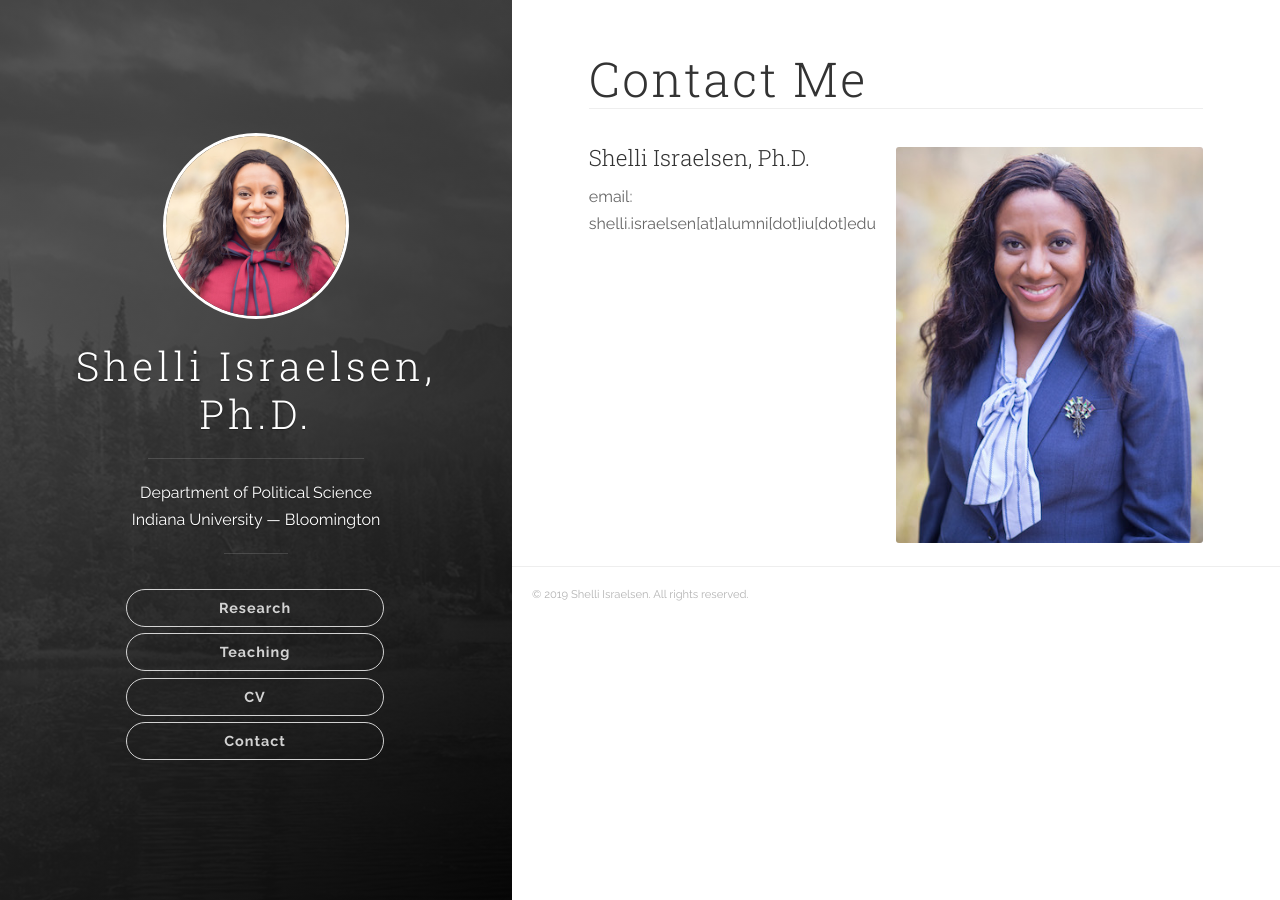
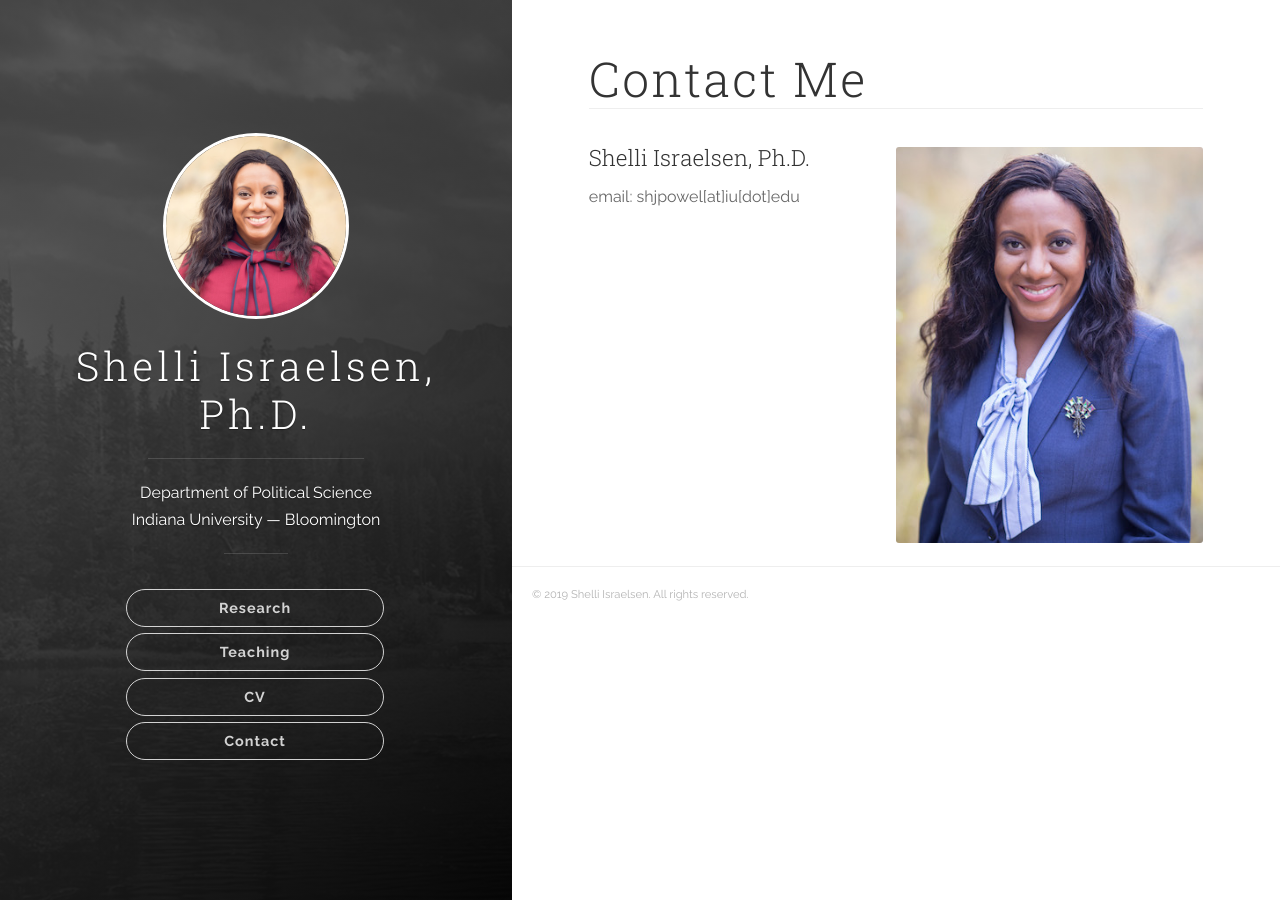
Before and after one commit to jisraelsen/shelliisraelsen.com, a Jekyll site: the page built from contact.html, in a window 1280 px wide. Built offline with Jekyll 4.4.1, drawn with Linux system fonts in a browser that asks for light colours; nearby versions of some CDN libraries.

Commit message:
Go back to using old email address

```diff
--- a/contact.html
+++ b/contact.html
@@ -5,7 +5,7 @@ title: Contact Me
 
 <div class="contact-info">
   <h4>Shelli Israelsen, Ph.D.</h4>
-  <p>email: shelli.israelsen[at]alumni[dot]iu[dot]edu</p>
+  <p>email: shjpowel[at]iu[dot]edu</p>
 </div>
 <div class="contact-image">
   <img src="{{ "/images/contact.jpg" | prepend: site.baseurl }}">
```
